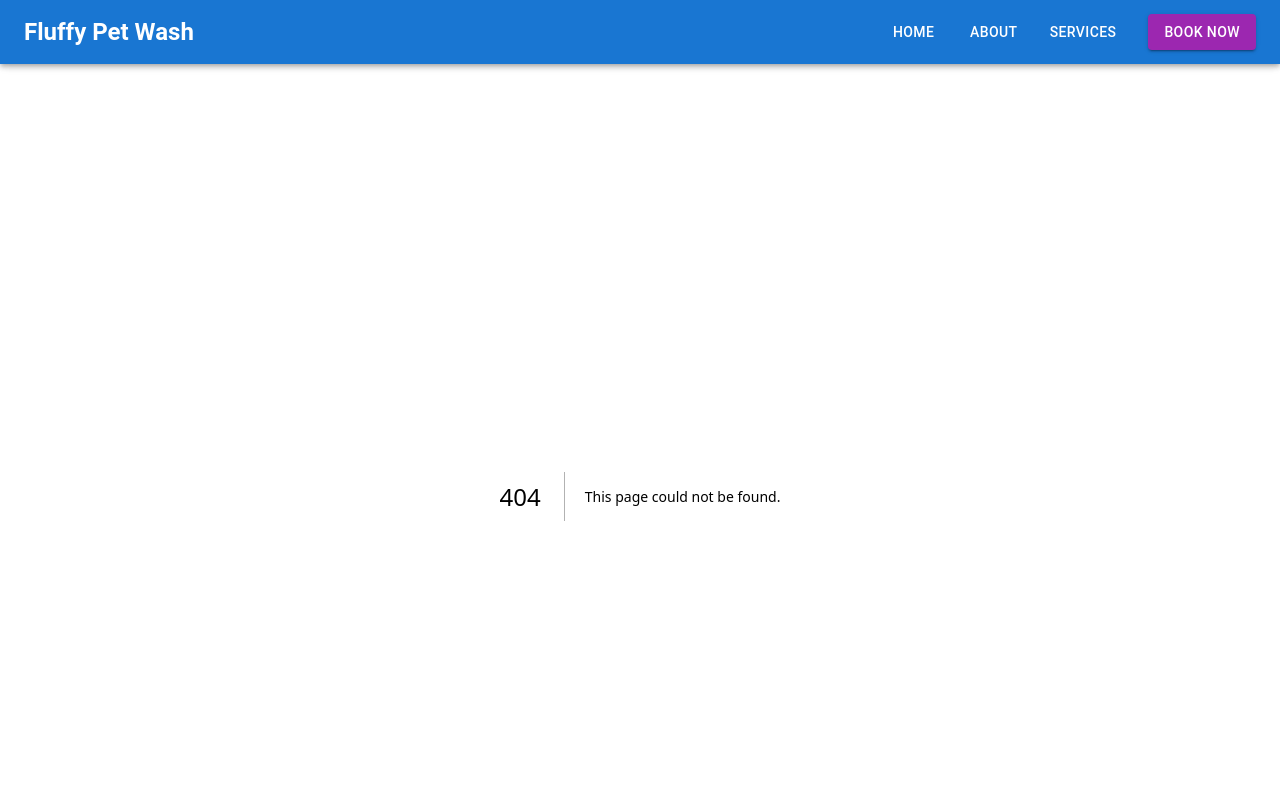
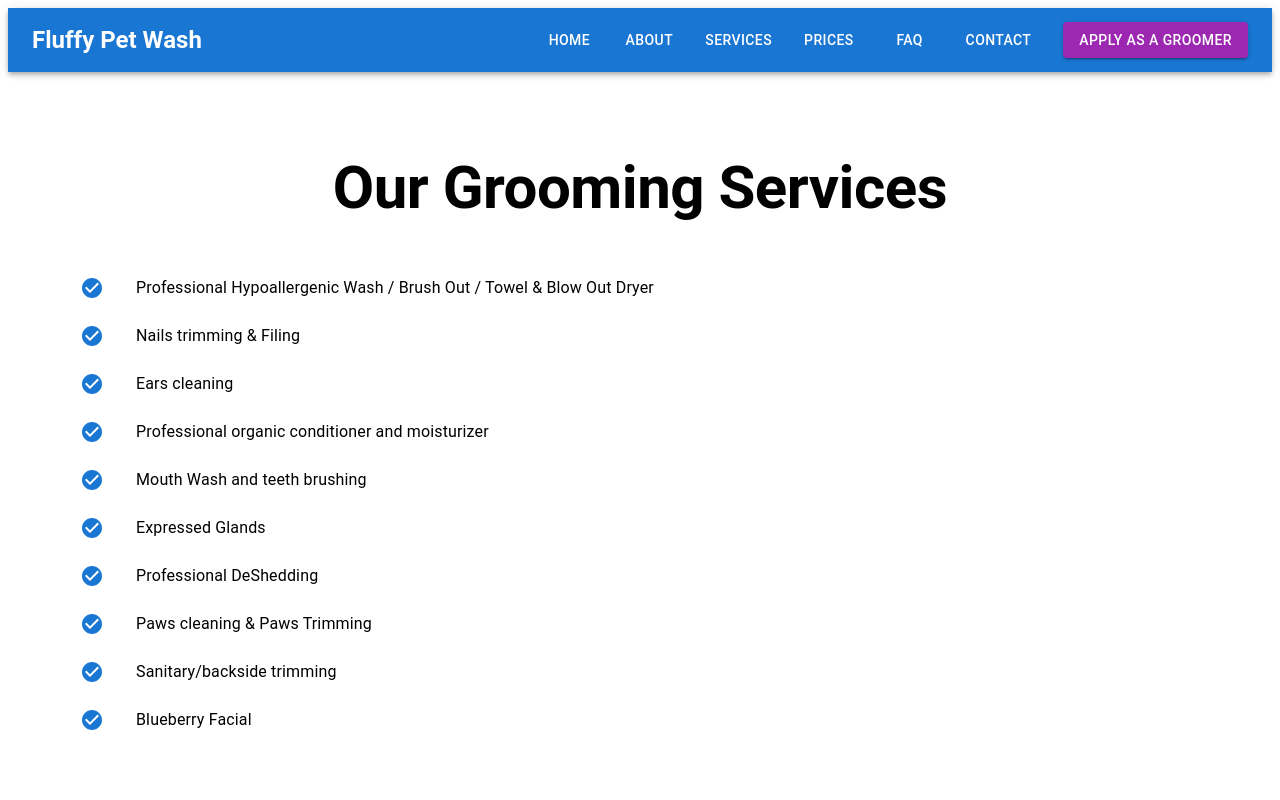
Before and after one commit to crisboxing11/Fluffy, a Next.js app: page /services in a window 1280 px wide. Before the commit this address had no page. Shown: the top 800 px of the page. Built offline with nearby package versions, Linux system fonts and the light colour scheme.

Commit message:
added multiple pages

```diff
--- a/components/Layout/Navbar.tsx
+++ b/components/Layout/Navbar.tsx
@@ -14,17 +14,26 @@ const Navbar = () => {
 
         {/* Navigation Links */}
         <Box>
-          <Button color="inherit" sx={{ mx: 1, '&:hover': { color: '#93EDF0', transform: 'scale(1.1)' } }} href="/">
+          <Button color="inherit" href="/" sx={{ mx: 1 }}>
             Home
           </Button>
-          <Button color="inherit" sx={{ mx: 1, '&:hover': { color: '#93EDF0', transform: 'scale(1.1)' } }} href="/about">
+          <Button color="inherit" href="/about" sx={{ mx: 1 }}>
             About
           </Button>
-          <Button color="inherit" sx={{ mx: 1, '&:hover': { color: '#93EDF0', transform: 'scale(1.1)' } }} href="/services">
+          <Button color="inherit" href="/services" sx={{ mx: 1 }}>
             Services
           </Button>
-          <Button variant="contained" color="secondary" sx={{ ml: 2 }} href="#booking">
-            Book Now
+          <Button color="inherit" href="/prices" sx={{ mx: 1 }}>
+            Prices
+          </Button>
+          <Button color="inherit" href="/faq" sx={{ mx: 1 }}>
+            FAQ
+          </Button>
+          <Button color="inherit" href="/contact" sx={{ mx: 1 }}>
+            Contact
+          </Button>
+          <Button variant="contained" color="secondary" sx={{ ml: 2 }} href="/apply">
+            Apply as a Groomer
           </Button>
         </Box>
       </Toolbar>
--- /dev/null
+++ b/pages/services.tsx
@@ -0,0 +1,37 @@
+import { Box, Typography, List, ListItem, ListItemIcon, ListItemText, Container } from '@mui/material';
+import CheckCircleIcon from '@mui/icons-material/CheckCircle';
+
+const services = [
+  'Professional Hypoallergenic Wash / Brush Out / Towel & Blow Out Dryer',
+  'Nails trimming & Filing',
+  'Ears cleaning',
+  'Professional organic conditioner and moisturizer',
+  'Mouth Wash and teeth brushing',
+  'Expressed Glands',
+  'Professional DeShedding',
+  'Paws cleaning & Paws Trimming',
+  'Sanitary/backside trimming',
+  'Blueberry Facial',
+];
+
+const ServicesPage = () => {
+  return (
+    <Container sx={{ py: 6 }}>
+      <Typography variant="h2" fontWeight="bold" textAlign="center" mb={4}>
+        Our Grooming Services
+      </Typography>
+      <List>
+        {services.map((service, index) => (
+          <ListItem key={index}>
+            <ListItemIcon>
+              <CheckCircleIcon color="primary" />
+            </ListItemIcon>
+            <ListItemText primary={service} />
+          </ListItem>
+        ))}
+      </List>
+    </Container>
+  );
+};
+
+export default ServicesPage;
```
Also changed, not shown: pages/about.tsx (+12 -7 lines).
